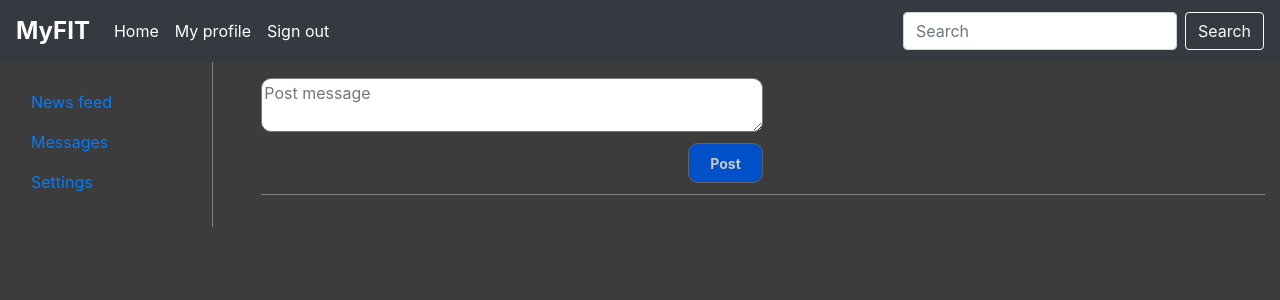
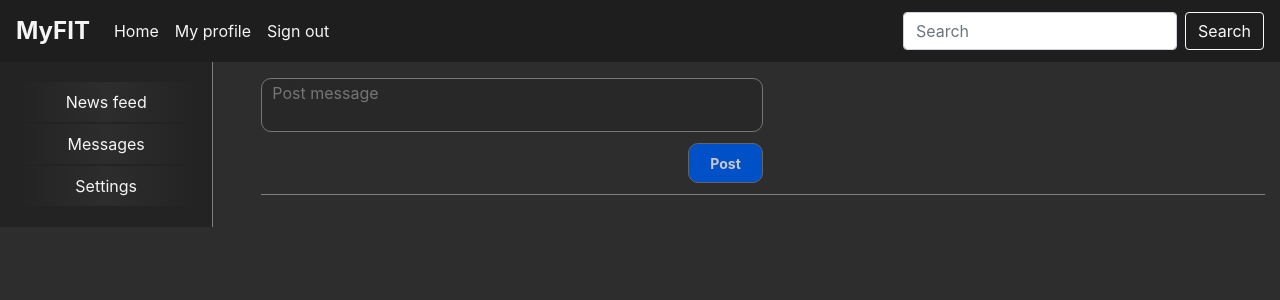
Before and after one commit to Tharizdun/Mordred, a PHP site: page /homepage.php in a window 1280 px wide. Shown: the top 300 px of the page. Run offline with PHP 8.4, Linux system fonts and the light colour scheme; the visitor is signed in with stand-in values (Sample User, id 1); data that the repository does not hold is empty.

Commit message:
homepage styles

```diff
--- a/Common.php
+++ b/Common.php
@@ -28,7 +28,7 @@ header('Content-type: text/html; charset=utf-8');
 function MakeMenu()
 {
 ?>
-		<nav class="navbar sticky-top navbar-expand-lg  navbar-dark bg-dark">
+		<nav class="navbar sticky-top navbar-expand-lg  navbar-horizontal">
   		<a class="navbar-brand logo" href="homepage.php">MyFIT</a>
   		<button class="navbar-toggler" type="button" data-toggle="collapse" data-target="#navbarSupportedContent" aria-controls="navbarSupportedContent" aria-expanded="false" aria-label="Toggle navigation">
     		<span class="navbar-toggler-icon"></span>
--- a/styl.css
+++ b/styl.css
@@ -16,7 +16,7 @@ hr
 
 body#homepage
 {
-	background-color:rgb(60, 60, 60);
+	background-color:rgb(45, 45, 45);
 	color:white;
 }
 
@@ -55,10 +55,52 @@ a.dark:hover
 	color:yellow;
 }
 
+a.nav-link
+{
+       color:whiteSmoke;
+}
+
 .sidebar
 {
 	border-right:1px solid grey;
 	padding-top:20px;
+        background-color: rgb(35,35,35);
+}
+.sidebar .nav-link
+{
+    background-image: linear-gradient(to right, rgb(35,35,35), rgb(45,45,45), rgb(35,35,35));
+    width: 100%;
+    text-align: center;
+    margin-bottom: 2px;
+}
+.sidebar .nav-link:hover
+{
+    background-image: linear-gradient(to right, rgb(35,35,35), rgb(55,55,55), rgb(35,35,35));
+}
+.navbar-horizontal
+{
+    background-color: rgb(30,30,30);
+}
+
+.navbar-horizontal a
+{
+    color: whiteSmoke;
+}
+
+.navbar-horizontal .nav-link:hover
+{
+    background-color: rgb(45,45,45);
+}
+textArea
+{
+    background-color: rgb(40,40,40);
+    padding-left: 10px;
+    resize: none;
+    color: whiteSmoke;
+}
+textArea:focus
+{
+    outline: none;
 }
 
 #okno
```
